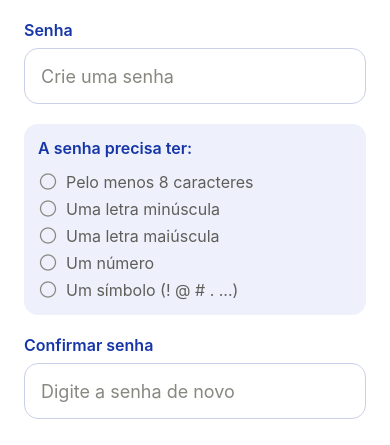
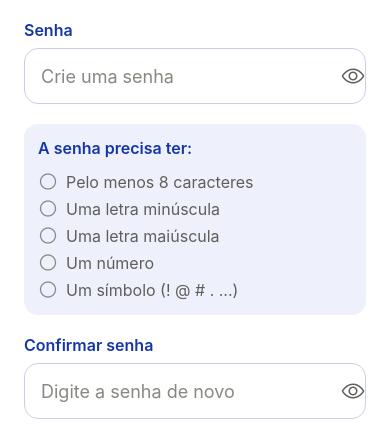
Before and after one commit to oandredev/projeto-gerenciamento-de-saude, a React Native app in the folder frontend/: screen /SignUp in a window 390 px wide. Shown: the part 385-830 px from the top of the page. Built offline with nearby package versions, Linux system fonts and the light colour scheme.

Commit message:
feat: olhinho nas senhas e ícone no botão do cadastro

```diff
--- a/frontend/src/screens/SignUpScreen.js
+++ b/frontend/src/screens/SignUpScreen.js
@@ -9,11 +9,39 @@ import {
     TextInput,
     View,
 } from 'react-native';
+import { Ionicons } from '@expo/vector-icons';
 import Header from '../components/Header';
 import { colors } from '../styles/theme';
 import { signup, login } from '../services/authService';
 import PasswordRules from '../components/PasswordRules';
 import { getPasswordRules } from '../utils/validation';
+
+// Campo de senha com o olhinho. Cada campo guarda sozinho se está mostrando a senha.
+function PasswordField({ placeholder, value, onChangeText }) {
+    const [visible, setVisible] = useState(false);
+
+    return (
+        <View style={styles.passwordBox}>
+            <TextInput
+                style={styles.passwordInput}
+                placeholder={placeholder}
+                placeholderTextColor={colors.placeholder}
+                secureTextEntry={!visible}
+                autoCapitalize="none"
+                autoCorrect={false}
+                value={value}
+                onChangeText={onChangeText}
+            />
+            <Pressable style={styles.eyeButton} onPress={() => setVisible(!visible)}>
+                <Ionicons
+                    name={visible ? 'eye-off-outline' : 'eye-outline'}
+                    size={24}
+                    color={colors.gray}
+                />
+            </Pressable>
+        </View>
+    );
+}
 
 export default function SignUpScreen({ navigation }) {
     const [name, setName] = useState('');
@@ -80,16 +108,14 @@ export default function SignUpScreen({ navigation }) {
                     placeholderTextColor={colors.placeholder}
                     keyboardType="email-address"
                     autoCapitalize="none"
+                    autoCorrect={false}
                     value={email}
                     onChangeText={setEmail}
                 />
 
                 <Text style={styles.label}>Senha</Text>
-                <TextInput
-                    style={styles.input}
+                <PasswordField
                     placeholder="Crie uma senha"
-                    placeholderTextColor={colors.placeholder}
-                    secureTextEntry
                     value={password}
                     onChangeText={setPassword}
                 />
@@ -97,11 +123,8 @@ export default function SignUpScreen({ navigation }) {
                 <PasswordRules password={password} />
 
                 <Text style={styles.label}>Confirmar senha</Text>
-                <TextInput
-                    style={styles.input}
+                <PasswordField
                     placeholder="Digite a senha de novo"
-                    placeholderTextColor={colors.placeholder}
-                    secureTextEntry
                     value={confirmPassword}
                     onChangeText={setConfirmPassword}
                 />
@@ -116,6 +139,9 @@ export default function SignUpScreen({ navigation }) {
                     <Text style={styles.primaryText}>
                         {loading ? 'Criando...' : 'Criar conta'}
                     </Text>
+                    {!loading && (
+                        <Ionicons name="checkmark-circle-outline" size={24} color={colors.orangeLight} />
+                    )}
                 </Pressable>
 
                 <Pressable
@@ -149,6 +175,23 @@ const styles = StyleSheet.create({
         backgroundColor: colors.white,
         marginBottom: 20,
     },
+    passwordBox: {
+        flexDirection: 'row',
+        alignItems: 'center',
+        height: 56,
+        borderWidth: 1.5,
+        borderColor: colors.border,
+        borderRadius: 14,
+        paddingHorizontal: 16,
+        backgroundColor: colors.white,
+        marginBottom: 20,
+    },
+    passwordInput: {
+        flex: 1,
+        fontSize: 18,
+        color: colors.ink,
+    },
+    eyeButton: { paddingLeft: 12, paddingVertical: 8 },
     error: {
         color: colors.orangeText,
         fontSize: 16,
@@ -159,8 +202,10 @@ const styles = StyleSheet.create({
         height: 56,
         borderRadius: 28,
         backgroundColor: colors.blue,
+        flexDirection: 'row',
         alignItems: 'center',
         justifyContent: 'center',
+        gap: 8,
         marginTop: 8,
     },
     primaryText: { color: colors.white, fontSize: 20, fontWeight: '600' },
```
